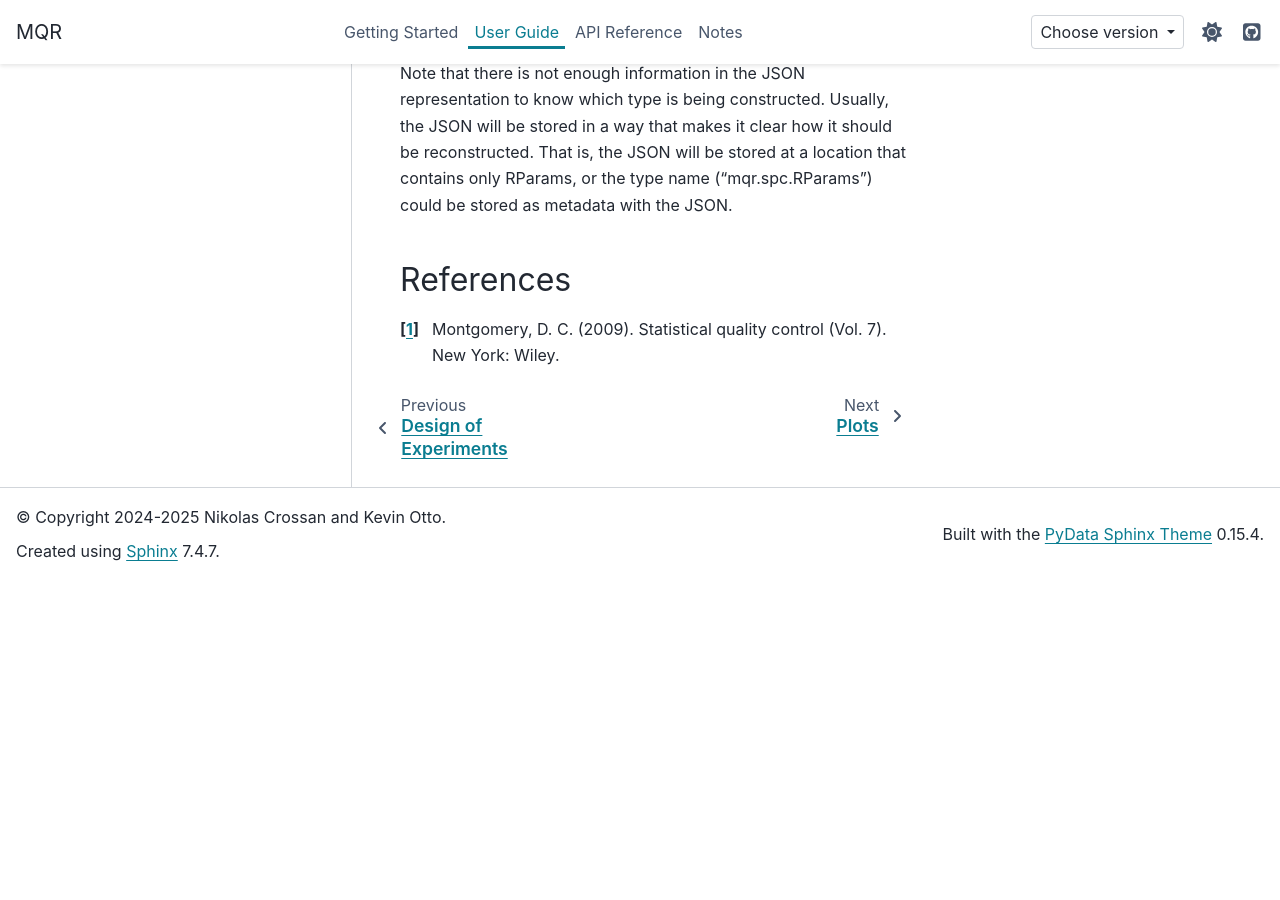
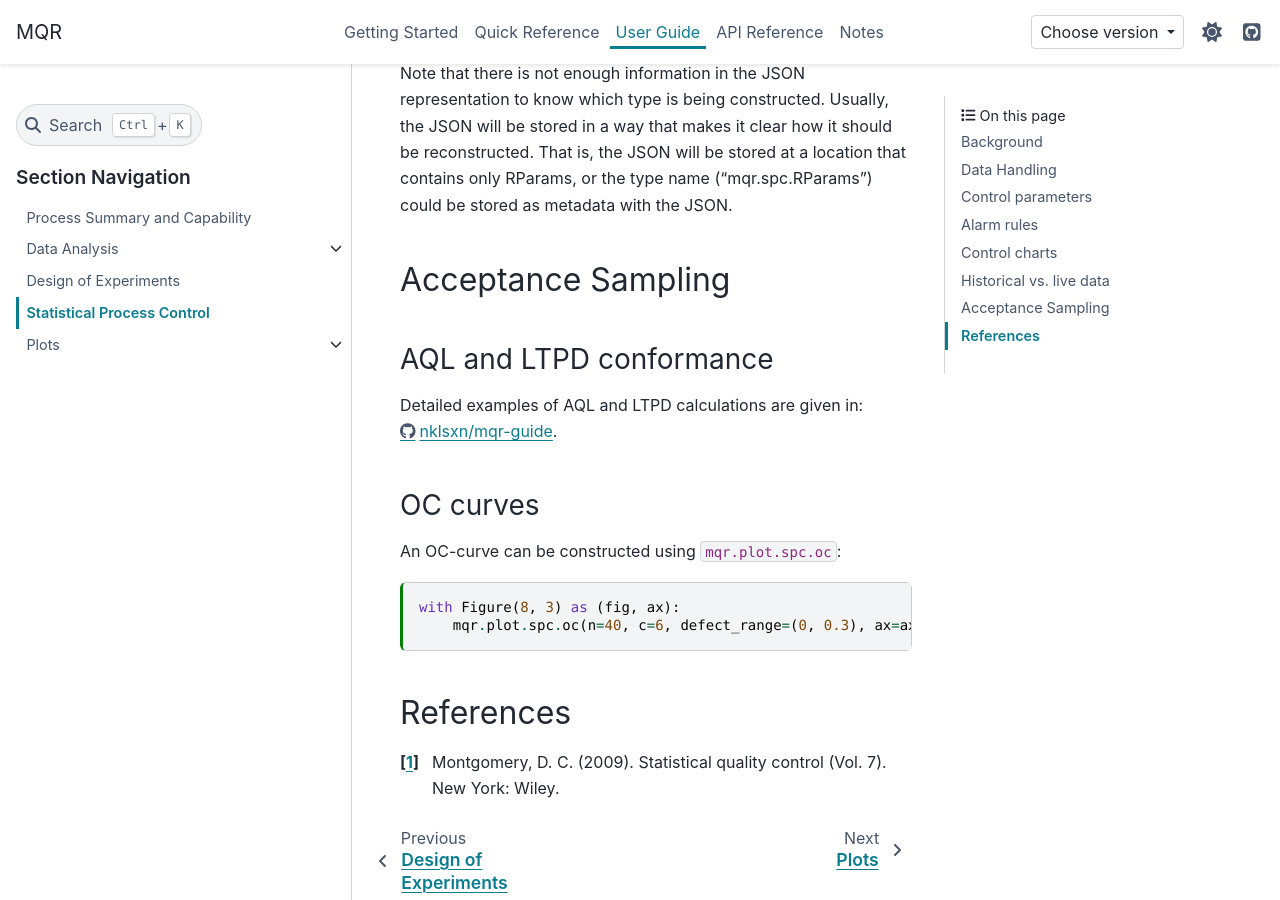
Before and after one commit to nklsxn/mqr, a Sphinx documentation site: the page built from docs/user_guide/statistical-process-control.md, in a window 1280 px wide and 900 px high, scrolled down 9626 px. Built offline with Sphinx 7.4.7 and the PyData theme 0.15.4, drawn with Linux system fonts in a browser that asks for light colours; before the commit the page ends 10207 px from its top, so only the background shows below that.

Commit message:
doc #9: Improvements
- quick reference page
- acceptance sampling notes
- add mqr.utils documentation to api ref index
- fix typos

````diff
--- a/docs/api-ref.rst
+++ b/docs/api-ref.rst
@@ -19,6 +19,7 @@
     reference/mqr.plot
     reference/mqr.transforms
     reference/mqr.nbtools
+    reference/mqr.utils
 
 The code is organised into the following namespaces.
 
@@ -39,6 +40,7 @@
     mqr.plot
     mqr.transforms
     mqr.nbtools
+    mqr.utils
 
 
 Related plotting tools
--- a/docs/index.rst
+++ b/docs/index.rst
@@ -5,10 +5,16 @@
 This library is a python toolkit for manufacturing and design statistics.
 This document is a reference for the library.
 
+A list of features along with quick links to documentation and examples can be found in :doc:`quick-reference`.
+
+Contents
+--------
+
 .. toctree::
     :maxdepth: 1
 
     getting-started
+    quick-reference.md
     user-guide.md
     api-ref
     notes/notes.md
--- /dev/null
+++ b/docs/reference/mqr.utils.rst
@@ -0,0 +1,4 @@
+.. automodule:: mqr.utils
+   :no-members:
+   :no-inherited-members:
+   :no-special-members:
--- a/docs/user_guide/statistical-process-control.md
+++ b/docs/user_guide/statistical-process-control.md
@@ -397,6 +397,19 @@
 the type name ("mqr.spc.RParams") could be stored as metadata with the JSON.
 
 
+## Acceptance Sampling
+
+### AQL and LTPD conformance
+Detailed examples of AQL and LTPD calculations are given in:
+<https://github.com/nklsxn/mqr-guide/tree/master/notebooks/9-AcceptanceSampling.ipynb>.
+
+### OC curves
+An OC-curve can be constructed using `mqr.plot.spc.oc`:
+```{code-cell} ipython3
+with Figure(8, 3) as (fig, ax):
+    mqr.plot.spc.oc(n=40, c=6, defect_range=(0, 0.3), ax=ax)
+```
+
 ## References
 
 [^1]:   Montgomery, D. C. (2009).
````
Also changed, not shown: README.md (+3 -0 lines), docs/quick-reference.md (added, +128 -0 lines), docs/user_guide/measurement-system-analysis.md (+1 -1 lines), 2 other files.
